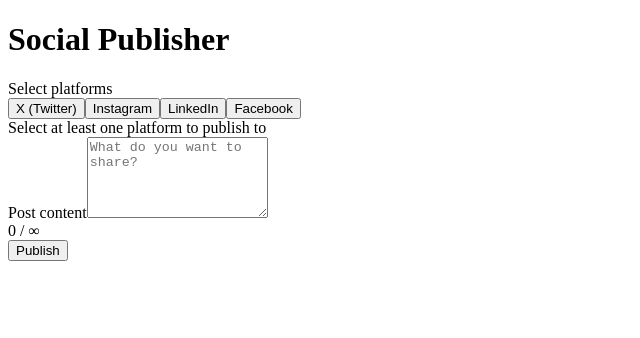
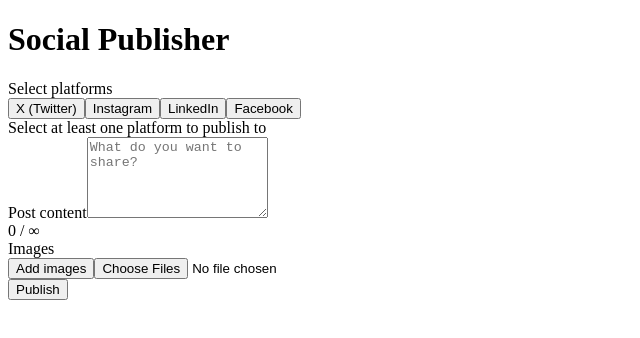
Before and after one commit to krit-rgb/social-publisher, a Next.js app: page / in a window 1280 px wide. Shown: the top 338 px of the page, without its empty margins (0-640 px from the left). Built offline with nearby package versions, Linux system fonts and the light colour scheme.

Commit message:
Image upload feature

```diff
--- /dev/null
+++ b/components/ImageUploader.tsx
@@ -0,0 +1,85 @@
+// components/ImageUploader.tsx
+'use client';
+
+import { useRef, memo } from 'react';
+import type { DraftImage } from '@/hooks/useImageUpload';
+
+interface ImageUploaderProps {
+  images: DraftImage[];
+  uploadErrors: string[];
+  maxImages: number;
+  onAddFiles: (files: FileList) => void;
+  onRemoveImage: (id: string) => void;
+}
+
+function ImageUploaderComponent({
+  images,
+  uploadErrors,
+  maxImages,
+  onAddFiles,
+  onRemoveImage,
+}: ImageUploaderProps) {
+  const inputRef = useRef<HTMLInputElement>(null);
+
+  const handleFileChange = (e: React.ChangeEvent<HTMLInputElement>) => {
+    if (e.target.files && e.target.files.length > 0) {
+      onAddFiles(e.target.files);
+      e.target.value = ''; // allow re-selecting the same file after removal
+    }
+  };
+
+  const isAtLimit = Number.isFinite(maxImages) && images.length >= maxImages;
+
+  return (
+    <div>
+      <div className="flex flex-wrap gap-2 mb-2">
+        {images.map((img) => (
+          <div key={img.id} className="relative w-20 h-20">
+            <img
+              src={img.previewUrl}
+              alt="Upload preview"
+              className="w-full h-full object-cover rounded-md border border-gray-300"
+            />
+            <button
+              type="button"
+              onClick={() => onRemoveImage(img.id)}
+              className="absolute -top-2 -right-2 bg-red-600 text-white rounded-full w-5 h-5 text-xs flex items-center justify-center"
+              aria-label="Remove image"
+            >
+              ×
+            </button>
+          </div>
+        ))}
+      </div>
+
+      <button
+        type="button"
+        onClick={() => inputRef.current?.click()}
+        disabled={isAtLimit}
+        className="px-3 py-1.5 text-sm border border-gray-300 rounded-md hover:bg-gray-50 disabled:opacity-50 disabled:cursor-not-allowed"
+      >
+        {isAtLimit ? 'Image limit reached' : 'Add images'}
+      </button>
+      <input
+        ref={inputRef}
+        type="file"
+        accept="image/*"
+        multiple
+        className="hidden"
+        onChange={handleFileChange}
+      />
+
+      {uploadErrors.length > 0 && (
+        <ul className="mt-2 space-y-1">
+          {uploadErrors.map((err, i) => (
+            <li key={i} className="text-sm text-red-600">
+              {err}
+            </li>
+          ))}
+        </ul>
+      )}
+    </div>
+  );
+}
+
+export const ImageUploader = memo(ImageUploaderComponent);
--- a/components/PostComposer.tsx
+++ b/components/PostComposer.tsx
@@ -7,8 +7,10 @@ import { zodResolver } from '@hookform/resolvers/zod';
 import { useAppSelector } from '@/hooks/redux';
 import { selectSelectedPlatformIds, selectSafeCharacterLimit } from '@/selectors/platformSelectors';
 import { buildPostSchema, type PostFormValues } from '@/validators/postSchema';
+import { useImageUpload } from '@/hooks/useImageUpload';
 import { PlatformSelector } from './PlatformSelector';
 import { CharacterCounter } from './CharacterCounter';
+import { ImageUploader } from './ImageUploader';
 
 export function PostComposer() {
   const selectedPlatformIds = useAppSelector(selectSelectedPlatformIds);
@@ -28,17 +30,17 @@ export function PostComposer() {
     mode: 'onChange',
   });
 
-  // Keep RHF's platforms field in sync with Redux selection,
-  // so validation ("select at least one platform") reflects real state.
   useEffect(() => {
     setValue('platforms', selectedPlatformIds, { shouldValidate: true });
   }, [selectedPlatformIds, setValue]);
 
   const contentValue = watch('content');
 
+  const { images, uploadErrors, addFiles, removeImage, maxImages } = useImageUpload();
+
   const onSubmit = (data: PostFormValues) => {
-    // Wired to postSlice in the next milestone
-    console.log('Validated post:', data);
+    // Wired to postSlice in the next milestone — will include `images`
+    console.log('Validated post:', data, 'images:', images);
   };
 
   return (
@@ -74,6 +76,17 @@ export function PostComposer() {
         </div>
       </div>
 
+      <div>
+        <label className="block text-sm font-medium text-gray-700 mb-2">Images</label>
+        <ImageUploader
+          images={images}
+          uploadErrors={uploadErrors}
+          maxImages={maxImages}
+          onAddFiles={addFiles}
+          onRemoveImage={removeImage}
+        />
+      </div>
+
       <button
         type="submit"
         disabled={isSubmitting}
--- /dev/null
+++ b/hooks/useImageUpload.ts
@@ -0,0 +1,65 @@
+// hooks/useImageUpload.ts
+
+import { useState, useCallback } from 'react';
+import { useAppSelector } from './redux';
+import {
+  selectSafeMaxImages,
+  selectSafeMaxImageSizeMB,
+  selectSafeAcceptedMimeTypes,
+} from '@/selectors/platformSelectors';
+import { validateImageFiles } from '@/utils/imageValidation';
+
+export interface DraftImage {
+  id: string;
+  file: File;
+  previewUrl: string;
+}
+
+export function useImageUpload() {
+  const [images, setImages] = useState<DraftImage[]>([]);
+  const [uploadErrors, setUploadErrors] = useState<string[]>([]);
+
+  const maxImages = useAppSelector(selectSafeMaxImages);
+  const maxSizeMB = useAppSelector(selectSafeMaxImageSizeMB);
+  const acceptedMimeTypes = useAppSelector(selectSafeAcceptedMimeTypes);
+
+  const addFiles = useCallback(
+    (fileList: FileList | File[]) => {
+      const files = Array.from(fileList);
+      const { validFiles, errors } = validateImageFiles({
+        files,
+        existingCount: images.length,
+        maxImages,
+        maxSizeMB,
+        acceptedMimeTypes,
+      });
+
+      const newDraftImages: DraftImage[] = validFiles.map((file) => ({
+        id: crypto.randomUUID(),
+        file,
+        previewUrl: URL.createObjectURL(file),
+      }));
+
+      setImages((prev) => [...prev, ...newDraftImages]);
+      setUploadErrors(errors);
+    },
+    [images.length, maxImages, maxSizeMB, acceptedMimeTypes]
+  );
+
+  const removeImage = useCallback((id: string) => {
+    setImages((prev) => {
+      const target = prev.find((img) => img.id === id);
+      if (target) URL.revokeObjectURL(target.previewUrl);
+      return prev.filter((img) => img.id !== id);
+    });
+  }, []);
+
+  const clearImages = useCallback(() => {
+    setImages((prev) => {
+      prev.forEach((img) => URL.revokeObjectURL(img.previewUrl));
+      return [];
+    });
+  }, []);
+
+  return { images, uploadErrors, addFiles, removeImage, clearImages, maxImages };
+}
--- a/selectors/platformSelectors.ts
+++ b/selectors/platformSelectors.ts
@@ -52,4 +52,22 @@ export const selectSafeMaxImageSizeMB = createSelector(
   }
 );
 
+// Add this selector to the existing file
+
+/**
+ * The set of MIME types accepted by ALL selected platforms (intersection).
+ * A post going to multiple platforms can only use media all of them support.
+ */
+export const selectSafeAcceptedMimeTypes = createSelector(
+  [selectSelectedPlatformConfigs],
+  (configs): string[] => {
+    if (configs.length === 0) return [];
+    return configs
+      .map((c) => c.acceptedMimeTypes)
+      .reduce((intersection, mimeList) =>
+        intersection.filter((type) => mimeList.includes(type))
+      );
+  }
+);
+
 export { selectSelectedPlatformIds };
--- /dev/null
+++ b/utils/imageValidation.ts
@@ -0,0 +1,55 @@
+// utils/imageValidation.ts
+
+export interface ImageValidationParams {
+  files: File[];
+  existingCount: number;
+  maxImages: number;
+  maxSizeMB: number;
+  acceptedMimeTypes: string[];
+}
+
+export interface ImageValidationResult {
+  validFiles: File[];
+  errors: string[];
+}
+
+export function validateImageFiles({
+  files,
+  existingCount,
+  maxImages,
+  maxSizeMB,
+  acceptedMimeTypes,
+}: ImageValidationParams): ImageValidationResult {
+  const errors: string[] = [];
+  const validFiles: File[] = [];
+
+  const remainingSlots = Number.isFinite(maxImages) ? maxImages - existingCount : Infinity;
+
+  if (remainingSlots <= 0) {
+    errors.push(`Maximum of ${maxImages} images already reached for selected platforms`);
+    return { validFiles, errors };
+  }
+
+  const maxSizeBytes = maxSizeMB * 1024 * 1024;
+
+  for (const file of files) {
+    if (validFiles.length >= remainingSlots) {
+      errors.push(`Only ${remainingSlots} more image(s) allowed — "${file.name}" skipped`);
+      continue;
+    }
+
+    if (acceptedMimeTypes.length > 0 && !acceptedMimeTypes.includes(file.type)) {
+      errors.push(`"${file.name}" has an unsupported format for the selected platforms`);
+      continue;
+    }
+
+    if (file.size > maxSizeBytes) {
+      errors.push(`"${file.name}" exceeds the ${maxSizeMB}MB limit for selected platforms`);
+      continue;
+    }
+
+    validFiles.push(file);
+  }
+
+  return { validFiles, errors };
+}
```
